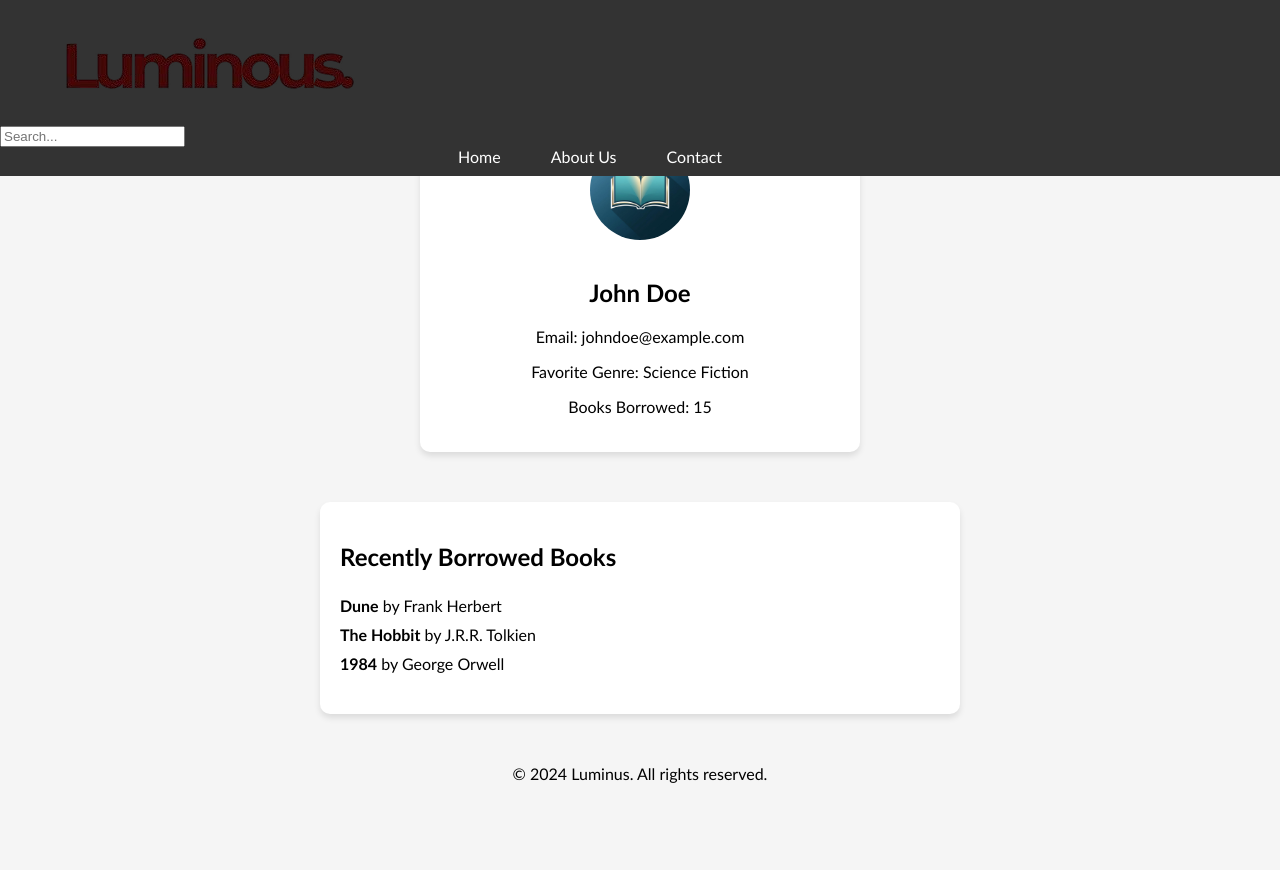
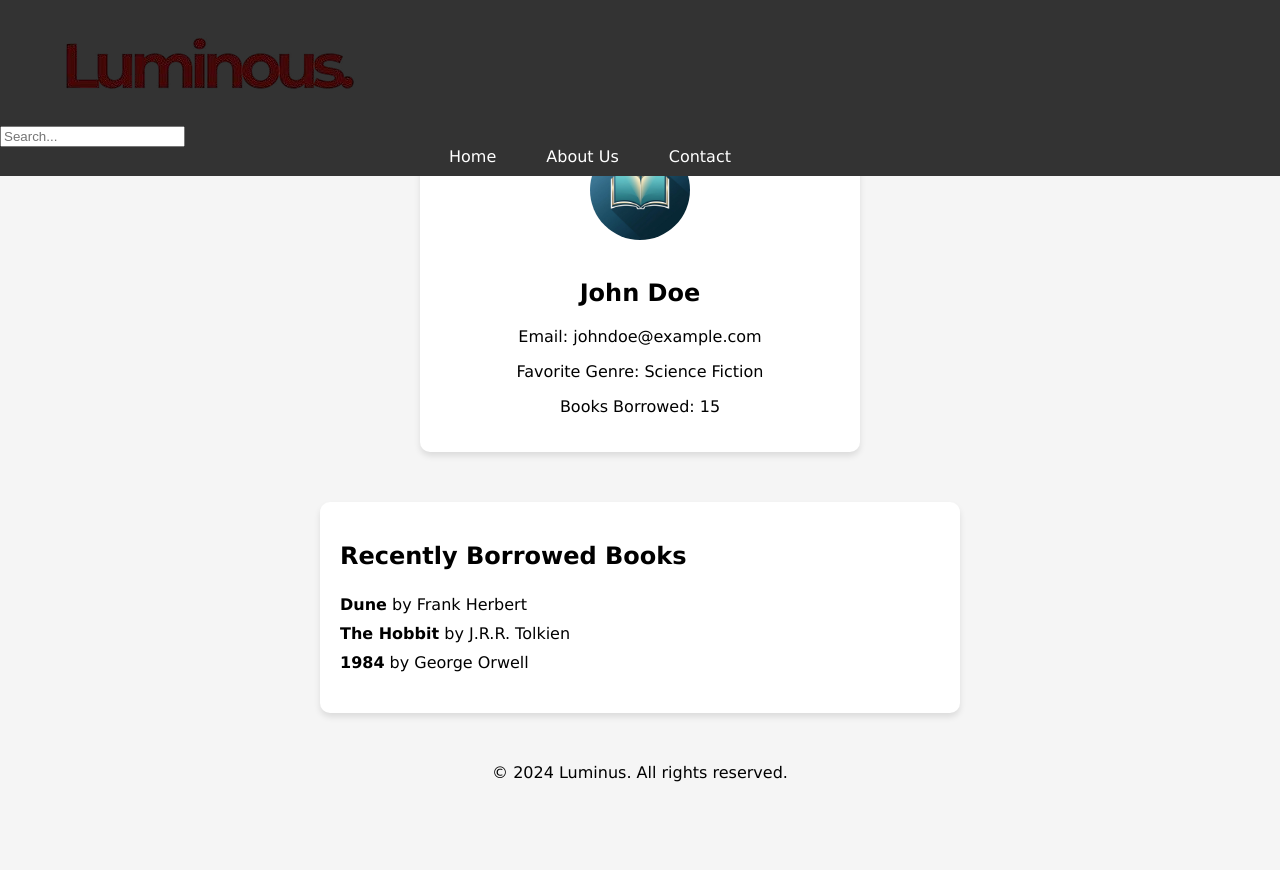
Before and after one commit to aulona-ab/WebDevelopment, a PHP site: page /Profile.html in a window 1280 px wide. Run offline with PHP 8.4, Linux system fonts and the light colour scheme.

Commit message:
Update font in css for profile page

```diff
--- a/styles.css
+++ b/styles.css
@@ -1,5 +1,5 @@
 body {
-    font-family: 'Gill Sans', 'Gill Sans MT', Calibri, 'Trebuchet MS', sans-serif;
+    font-family:Verdana, Geneva, Tahoma, sans-serif;
     padding-top: 70px;
     width: 100%;
     height: 100vh;
```
